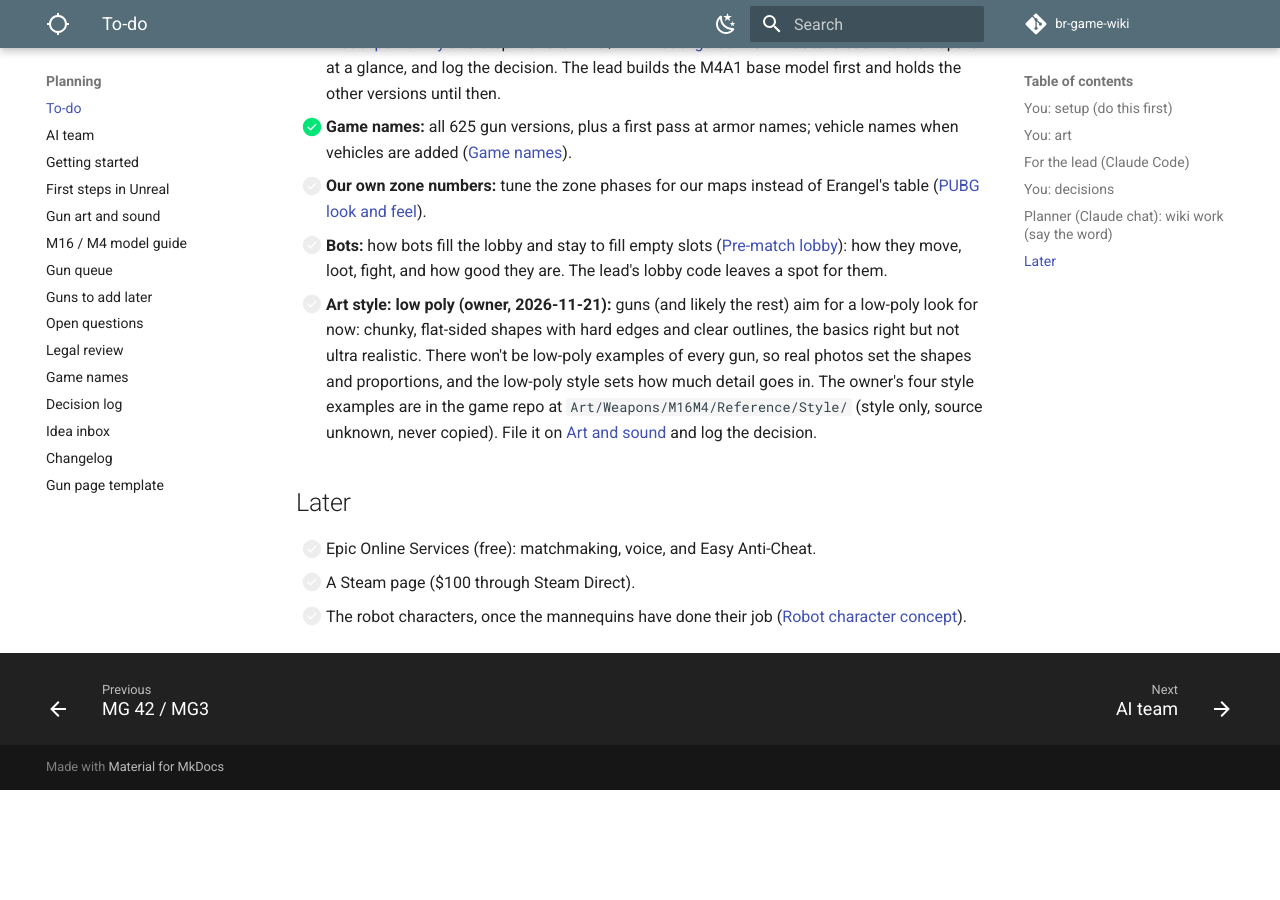
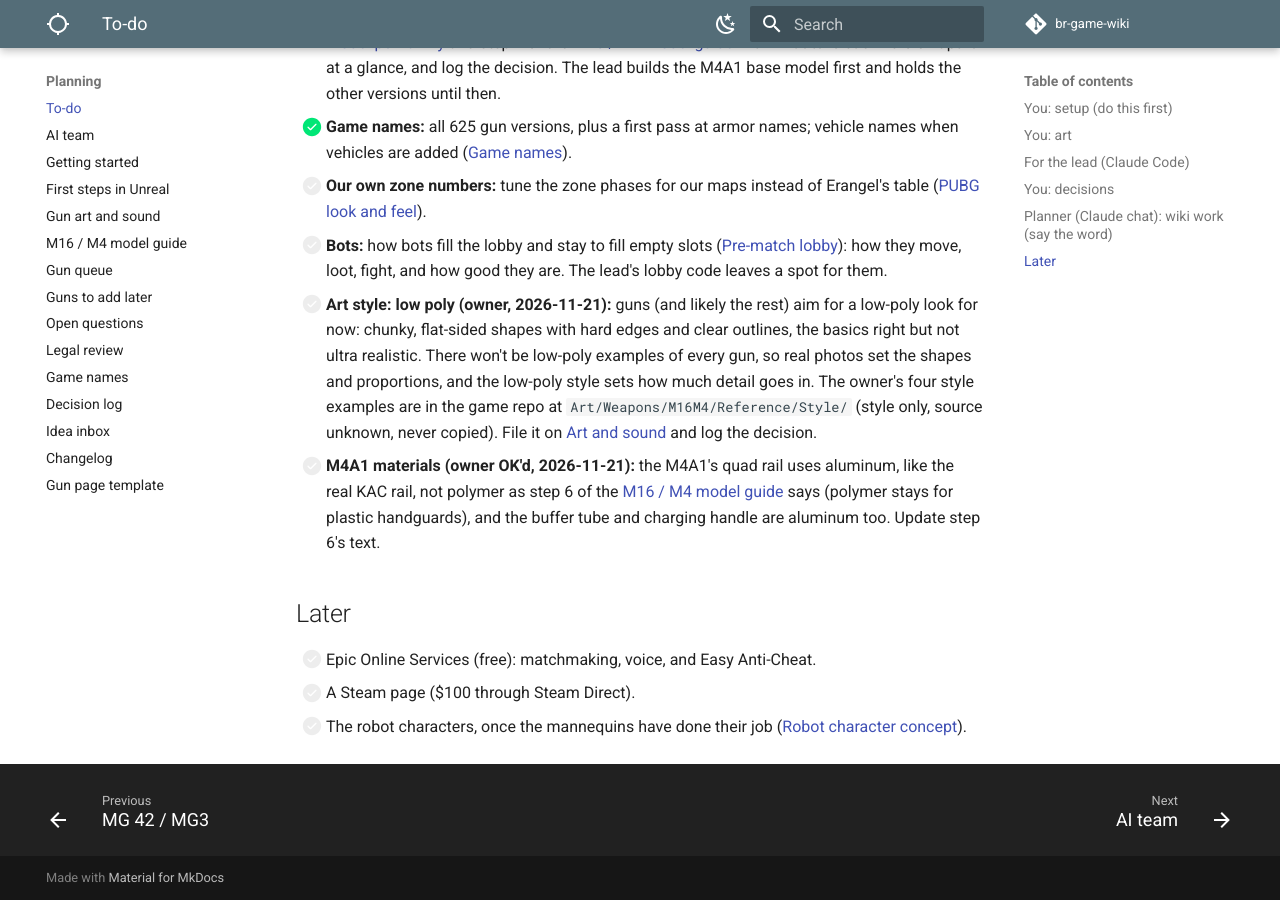
Before and after one commit to DerrickSpartan1/br-game-wiki, an MkDocs documentation site: the page built from docs/planning/to-do.md, in a window 1280 px wide and 900 px high, scrolled down 4789 px. Built offline with MkDocs 1.6.1 and Material for MkDocs 9.7.7, drawn with Linux system fonts in a browser that asks for light colours; comment, search, counter and statistics services are not loaded; before the commit the page ends 5579 px from its top, so only the background shows below that.

Commit message:
Lead: M4A1 quad rail is aluminum, for the planner to fix in the model guide
Co-Authored-By: Claude Opus 5.5 <noreply@anthropic.com>

```diff
--- a/docs/planning/to-do.md
+++ b/docs/planning/to-do.md
@@ -124,6 +124,7 @@ In rough order of what the game needs first:
 - [ ] **Our own zone numbers:** tune the zone phases for our maps instead of Erangel's table ([PUBG look and feel](legal-review.md#pubg-look-and-feel)).
 - [ ] **Bots:** how bots fill the lobby and stay to fill empty slots ([Pre-match lobby](../systems/match-flow.md#pre-match-lobby)): how they move, loot, fight, and how good they are. The lead's lobby code leaves a spot for them.
 - [ ] **Art style: low poly (owner, 2026-11-21):** guns (and likely the rest) aim for a low-poly look for now: chunky, flat-sided shapes with hard edges and clear outlines, the basics right but not ultra realistic. There won't be low-poly examples of every gun, so real photos set the shapes and proportions, and the low-poly style sets how much detail goes in. The owner's four style examples are in the game repo at `Art/Weapons/M16M4/Reference/Style/` (style only, source unknown, never copied). File it on [Art and sound](art-and-sound.md) and log the decision.
+- [ ] **M4A1 materials (owner OK'd, 2026-11-21):** the M4A1's quad rail uses aluminum, like the real KAC rail, not polymer as step 6 of the [M16 / M4 model guide](m16-m4-model.md) says (polymer stays for plastic handguards), and the buffer tube and charging handle are aluminum too. Update step 6's text.
 
 ## Later
 
```
